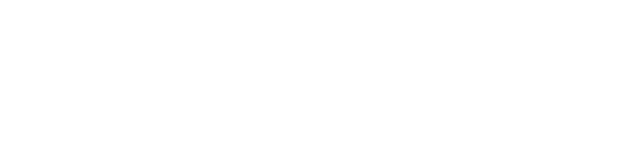
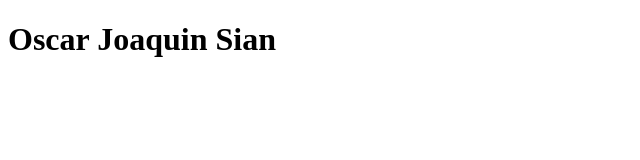
Before and after one commit to joaquinsian/IN5BM, a plain HTML site: page index.html in a window 1280 px wide. Shown: the whole page, without its empty margins (0-640 px from the left). Drawn offline with Linux system fonts and the light colour scheme.

Commit message:
se agrego titulo en el body

```diff
--- a/index.html
+++ b/index.html
@@ -6,6 +6,6 @@
     <title>Primera pagina con Git</title>
 </head>
 <body>
-
+    <h1>Oscar Joaquin Sian</h1>
 </body>
 </html>
```
